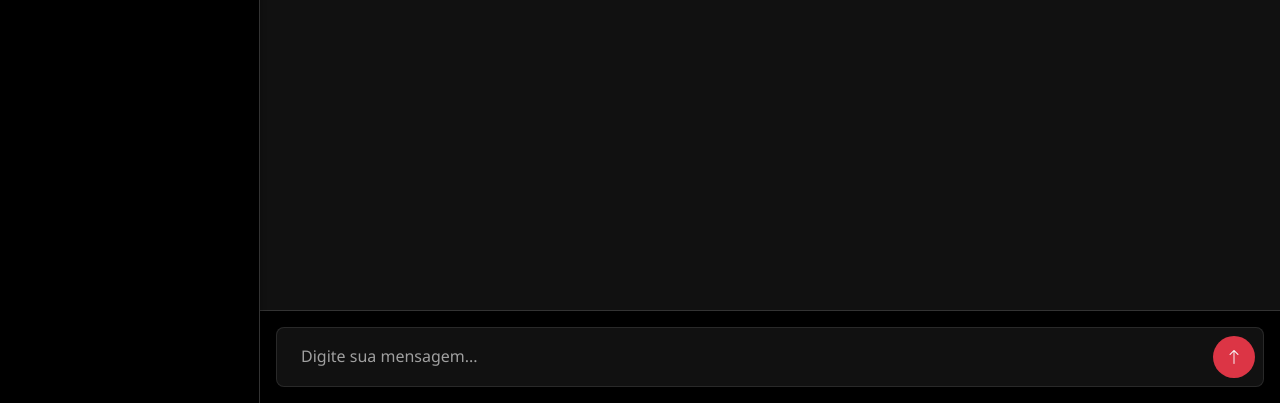
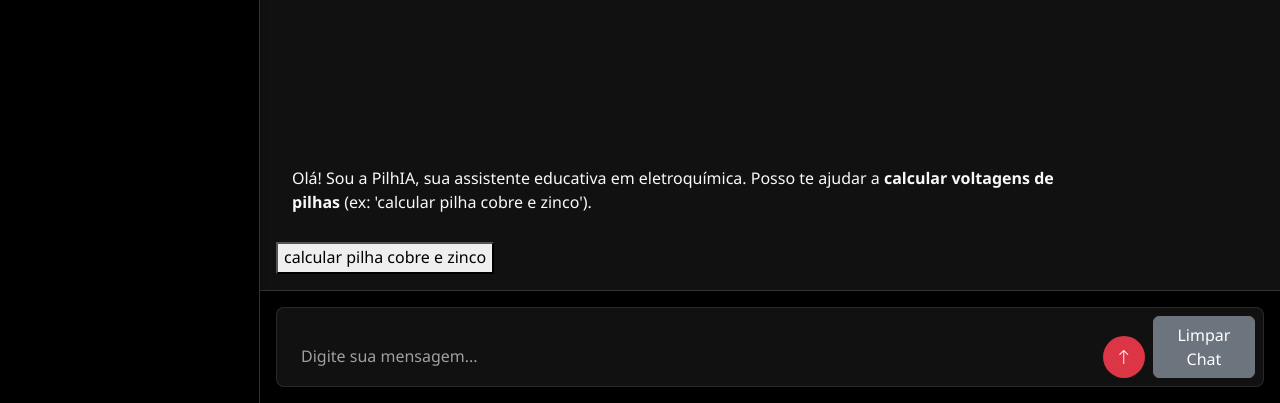
Before and after one commit to hilariosp/Chatbot-Eletroquimica, a plain HTML site: page chatbot.html in a window 1280 px wide. Shown: the part 397-800 px from the top of the page. Drawn offline with nearby package versions, Linux system fonts and the light colour scheme.

Commit message:
Update chatbot.html

```diff
--- a/chatbot.html
+++ b/chatbot.html
@@ -25,12 +25,12 @@
                     <i class="bi bi-plus-lg"></i> Nova conversa
                 </button>
                 <div id="chat-history-container">
-                    </div>
+                </div>
             </div>
         </div>
 
         <div class="content">
-            <div class="chat-area" id="chat-container">
+            <div class="chat-area" id="chat-box">
                 <div class="text-center mt-5 pt-5">
                     <h2 class="text-white display-4">Como posso te ajudar<span class="text-danger">?</span></h2>
                 </div>
@@ -45,6 +45,7 @@
                     <button id="send-button" class="btn btn-danger rounded-circle p-2" style="width: 42px; height: 42px">
                         <i class="bi bi-arrow-up"></i>
                     </button>
+                    <button id="clear-chat-button" class="btn btn-secondary">Limpar Chat</button>
                 </div>
             </div>
         </div>
@@ -62,6 +63,6 @@
     </div>
 
     <script src="https://cdn.jsdelivr.net/npm/bootstrap@5.3.0/dist/js/bootstrap.bundle.min.js"></script>
-    <script type="module" src="js/chatbot.js"></script>
+    <script src="js/chatbot.js"></script>
 </body>
 </html>
```
